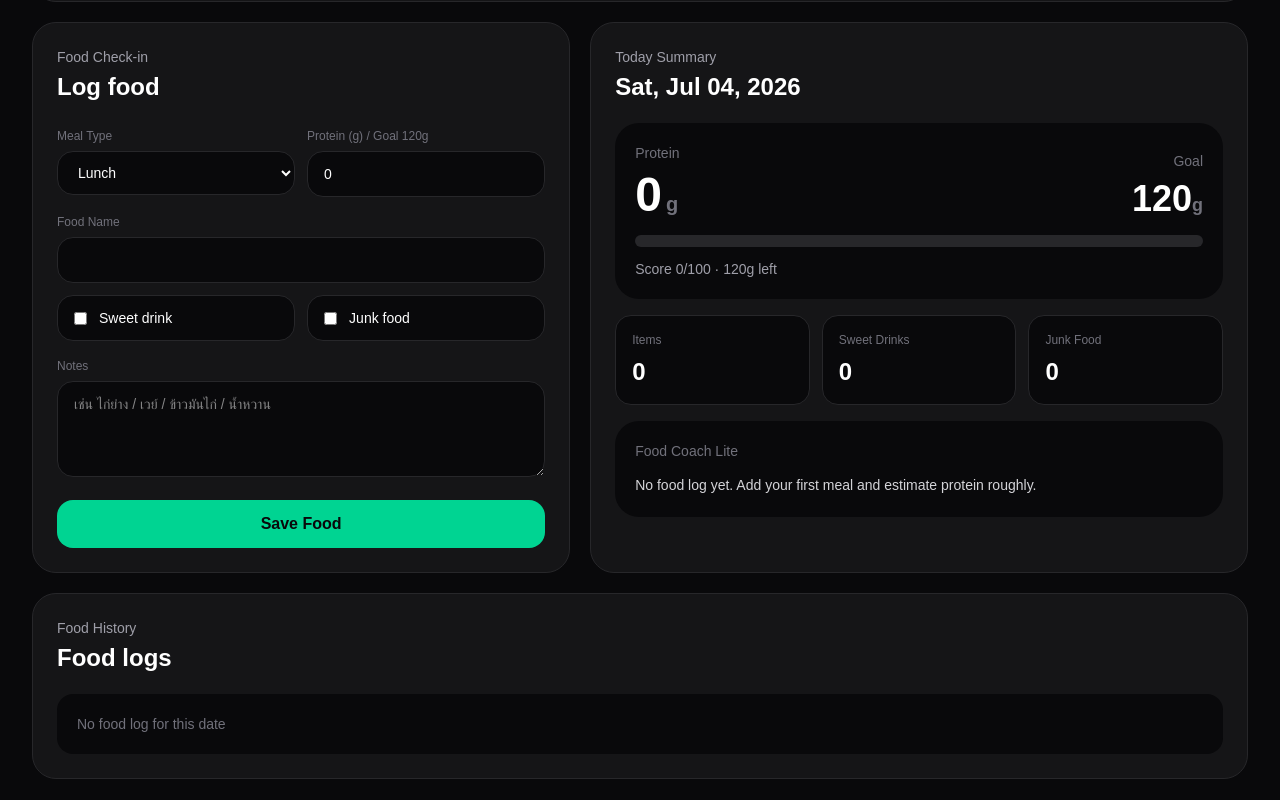
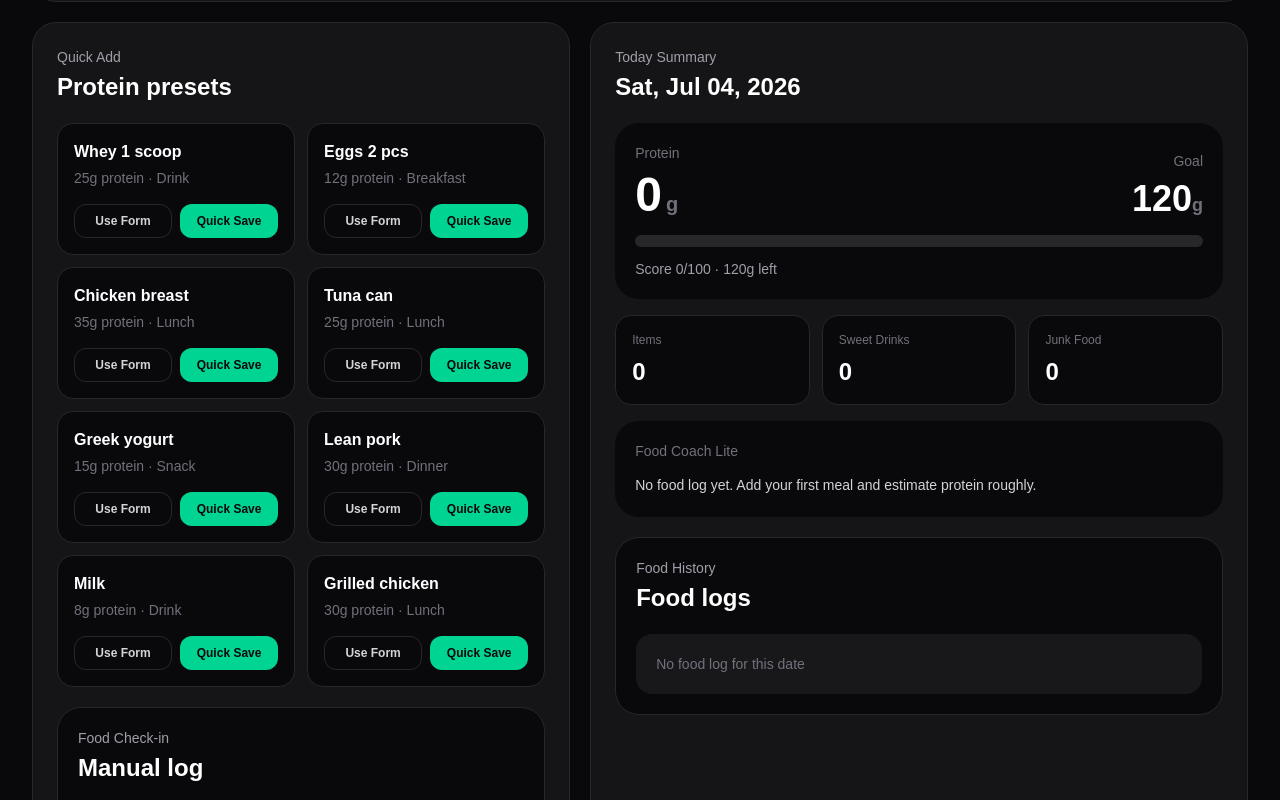
Before and after one commit to ptjaijai/operation-recode, a Next.js app: page /food in a window 1280 px wide. Shown: the part 400-1200 px from the top of the page. Built offline with nearby package versions, Linux system fonts and the light colour scheme.

Commit message:
Add protein quick add presets

```diff
--- a/app/food/page.tsx
+++ b/app/food/page.tsx
@@ -21,6 +21,13 @@ type Goals = {
   proteinGoal: number;
   waterGoal: number;
   sleepGoal: number;
+  workoutGoal?: number;
+};
+
+type ProteinPreset = {
+  name: string;
+  protein: number;
+  mealType: MealType;
 };
 
 const storageKeys = {
@@ -33,7 +40,19 @@ const defaultGoals: Goals = {
   proteinGoal: 120,
   waterGoal: 2,
   sleepGoal: 7,
+  workoutGoal: 30,
 };
+
+const proteinPresets: ProteinPreset[] = [
+  { name: "Whey 1 scoop", protein: 25, mealType: "drink" },
+  { name: "Eggs 2 pcs", protein: 12, mealType: "breakfast" },
+  { name: "Chicken breast", protein: 35, mealType: "lunch" },
+  { name: "Tuna can", protein: 25, mealType: "lunch" },
+  { name: "Greek yogurt", protein: 15, mealType: "snack" },
+  { name: "Lean pork", protein: 30, mealType: "dinner" },
+  { name: "Milk", protein: 8, mealType: "drink" },
+  { name: "Grilled chicken", protein: 30, mealType: "lunch" },
+];
 
 function getLocalDateString(date = new Date()) {
   const year = date.getFullYear();
@@ -70,6 +89,10 @@ function loadGoals(): Goals {
         typeof parsed.sleepGoal === "number"
           ? parsed.sleepGoal
           : defaultGoals.sleepGoal,
+      workoutGoal:
+        typeof parsed.workoutGoal === "number"
+          ? parsed.workoutGoal
+          : defaultGoals.workoutGoal,
     };
   } catch {
     return defaultGoals;
@@ -276,6 +299,32 @@ export default function FoodPage() {
   const sweetDrinkCount = selectedLogs.filter((log) => log.sweetDrink).length;
   const junkCount = selectedLogs.filter((log) => log.junkFood).length;
 
+  function applyPreset(preset: ProteinPreset) {
+    setForm({
+      ...form,
+      mealType: preset.mealType,
+      foodName: preset.name,
+      protein: preset.protein,
+      sweetDrink: preset.mealType === "drink" ? form.sweetDrink : form.sweetDrink,
+      junkFood: false,
+    });
+  }
+
+  function quickSavePreset(preset: ProteinPreset) {
+    const newLog: FoodLog = {
+      id: crypto.randomUUID(),
+      date: selectedDate,
+      mealType: preset.mealType,
+      foodName: preset.name,
+      protein: preset.protein,
+      sweetDrink: false,
+      junkFood: false,
+      notes: "Quick add",
+    };
+
+    setLogs((current) => [...current, newLog]);
+  }
+
   function saveFood() {
     if (!form.foodName.trim()) {
       alert("ใส่ชื่ออาหารก่อน");
@@ -311,12 +360,12 @@ export default function FoodPage() {
             <h1 className="mt-2 text-3xl font-black tracking-tight md:text-6xl">
               Food Tracker.
               <br />
-              Log meals only.
+              Protein first.
             </h1>
           </div>
 
           <div className="rounded-full border border-zinc-800 bg-zinc-900 px-4 py-2 text-sm text-zinc-300">
-            Food / v1.3
+            Food / v1.4
           </div>
         </nav>
 
@@ -374,8 +423,46 @@ export default function FoodPage() {
 
         <section className="grid gap-5 xl:grid-cols-[0.9fr_1.1fr]">
           <div className="rounded-3xl border border-zinc-800 bg-zinc-900/80 p-5 md:p-6">
+            <p className="text-sm text-zinc-400">Quick Add</p>
+            <h2 className="mt-1 text-2xl font-bold">Protein presets</h2>
+
+            <div className="mt-5 grid gap-3 md:grid-cols-2">
+              {proteinPresets.map((preset) => (
+                <div
+                  key={preset.name}
+                  className="rounded-2xl border border-zinc-800 bg-zinc-950 p-4"
+                >
+                  <div className="flex items-start justify-between gap-3">
+                    <div>
+                      <p className="font-bold">{preset.name}</p>
+                      <p className="mt-1 text-sm text-zinc-500">
+                        {preset.protein}g protein · {getMealLabel(preset.mealType)}
+                      </p>
+                    </div>
+                  </div>
+
+                  <div className="mt-4 grid grid-cols-2 gap-2">
+                    <button
+                      onClick={() => applyPreset(preset)}
+                      className="rounded-xl border border-zinc-800 px-3 py-2 text-xs font-bold text-zinc-300 hover:bg-zinc-800"
+                    >
+                      Use Form
+                    </button>
+
+                    <button
+                      onClick={() => quickSavePreset(preset)}
+                      className="rounded-xl bg-emerald-400 px-3 py-2 text-xs font-black text-zinc-950 hover:bg-emerald-300"
+                    >
+                      Quick Save
+                    </button>
+                  </div>
+                </div>
+              ))}
+            </div>
+
+            <div className="mt-5 rounded-3xl border border-zinc-800 bg-zinc-950 p-5">
               <p className="text-sm text-zinc-400">Food Check-in</p>
-            <h2 className="mt-1 text-2xl font-bold">Log food</h2>
+              <h2 className="mt-1 text-2xl font-bold">Manual log</h2>
 
               <div className="mt-5 grid gap-3 md:grid-cols-2">
                 <label className="block">
@@ -452,6 +539,7 @@ export default function FoodPage() {
                 Save Food
               </button>
             </div>
+          </div>
 
           <div className="rounded-3xl border border-zinc-800 bg-zinc-900/80 p-5 md:p-6">
             <p className="text-sm text-zinc-400">Today Summary</p>
@@ -506,16 +594,14 @@ export default function FoodPage() {
                 })}
               </p>
             </div>
-          </div>
-        </section>
 
-        <section className="mt-5 rounded-3xl border border-zinc-800 bg-zinc-900/80 p-5 md:p-6">
+            <div className="mt-5 rounded-3xl border border-zinc-800 bg-zinc-950 p-5">
               <p className="text-sm text-zinc-400">Food History</p>
               <h3 className="mt-1 text-2xl font-bold">Food logs</h3>
 
               <div className="mt-5 grid gap-3">
                 {selectedLogs.length === 0 ? (
-              <div className="rounded-2xl bg-zinc-950 p-5 text-sm text-zinc-500">
+                  <div className="rounded-2xl bg-zinc-900 p-5 text-sm text-zinc-500">
                     No food log for this date
                   </div>
                 ) : (
@@ -525,22 +611,19 @@ export default function FoodPage() {
                     .map((log) => (
                       <div
                         key={log.id}
-                    className="grid gap-3 rounded-2xl bg-zinc-950 p-4 text-sm md:grid-cols-[1fr_1fr_1fr_1fr_auto] md:items-center"
+                        className="rounded-2xl bg-zinc-900 p-4 text-sm"
                       >
+                        <div className="flex items-start justify-between gap-3">
                           <div>
                             <p className="font-bold">{log.foodName}</p>
-                      <p className="text-zinc-500">{getMealLabel(log.mealType)}</p>
-                    </div>
-
-                    <p>{log.protein}g protein</p>
-
-                    <p className="text-zinc-400">
-                      {log.sweetDrink ? "Sweet drink" : "No sweet drink"}
+                            <p className="mt-1 text-zinc-500">
+                              {getMealLabel(log.mealType)} · {log.protein}g protein
                             </p>
-
-                    <p className="text-zinc-400">
+                            <p className="mt-1 text-zinc-500">
+                              {log.sweetDrink ? "Sweet drink" : "No sweet drink"} ·{" "}
                               {log.junkFood ? "Junk food" : "Not junk"}
                             </p>
+                          </div>
 
                           <button
                             onClick={() => deleteFood(log.id)}
@@ -549,8 +632,11 @@ export default function FoodPage() {
                             Delete
                           </button>
                         </div>
+                      </div>
                     ))
                 )}
+              </div>
+            </div>
           </div>
         </section>
       </section>
```
Lines whose indentation alone changed are shown as unchanged.
